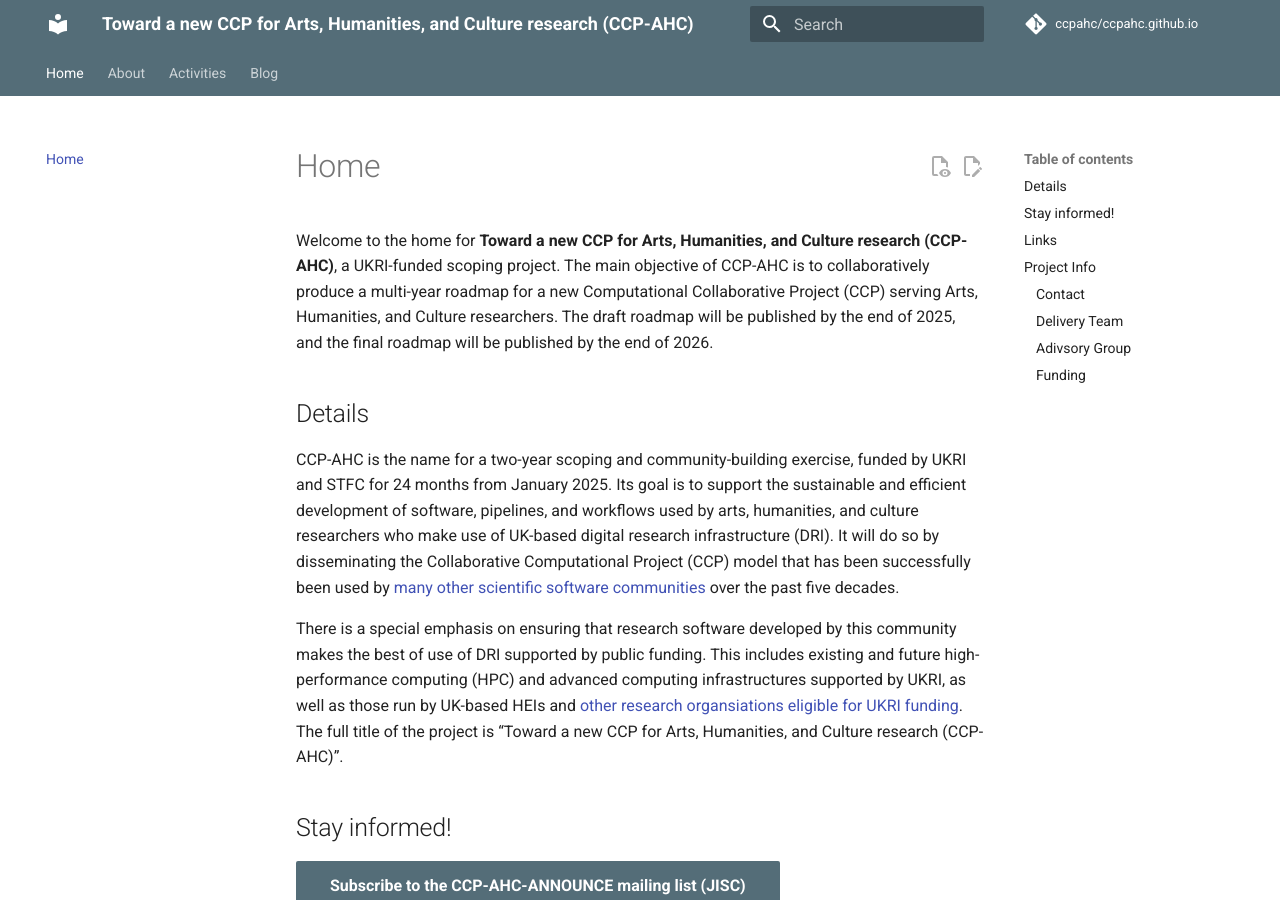
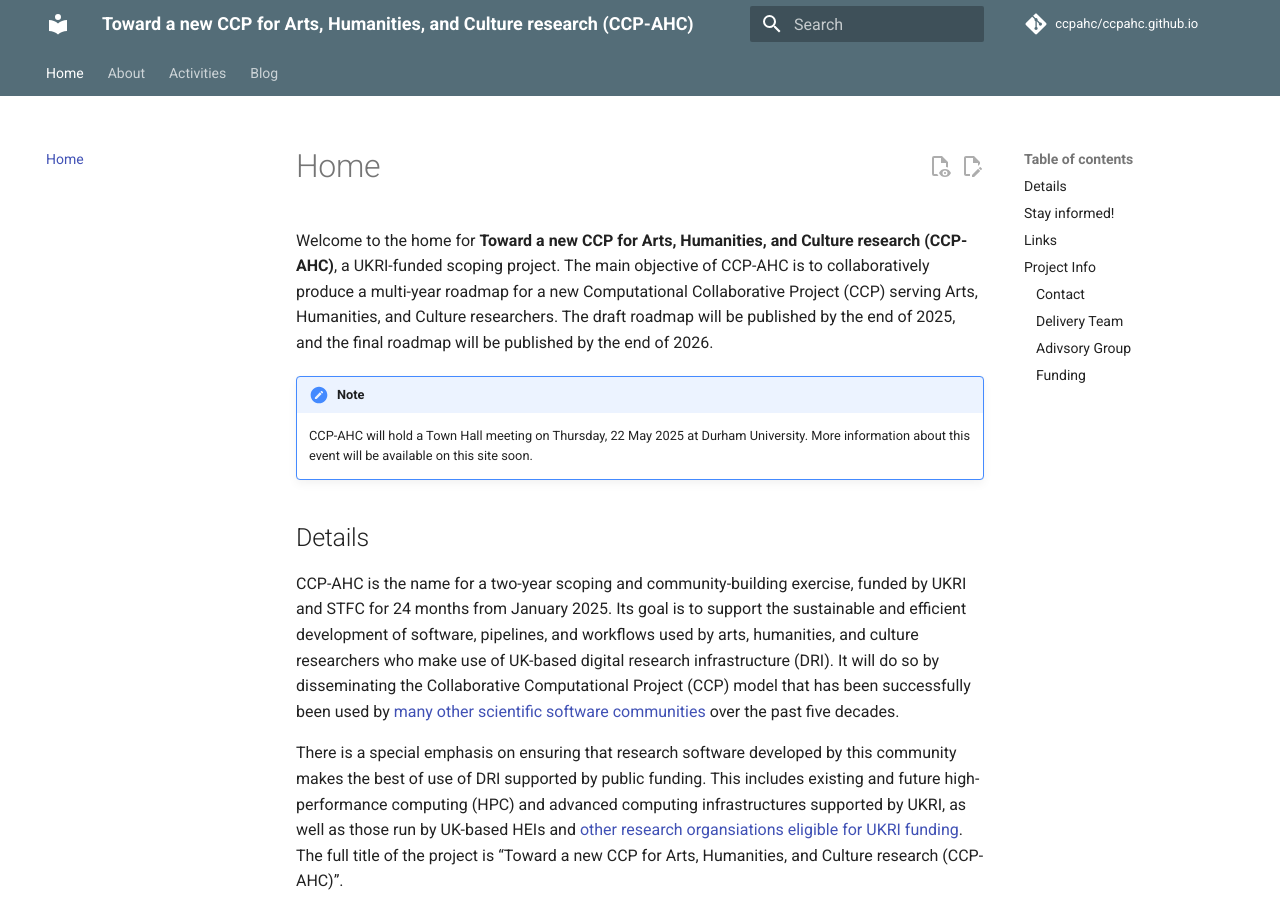
Before and after one commit to ccpahc/ccpahc.github.io, an MkDocs documentation site: the page built from docs/index.md, in a window 1280 px wide and 900 px high. Built offline with MkDocs 1.6.1 and Material for MkDocs 9.7.7, drawn with Linux system fonts in a browser that asks for light colours; comment, search, counter and statistics services are not loaded.

Commit message:
Add info admonition for Town Hall 2025 to front page

```diff
--- a/docs/index.md
+++ b/docs/index.md
@@ -1,4 +1,8 @@
 Welcome to the home for **Toward a new CCP for Arts, Humanities, and Culture research (CCP-AHC)**, a UKRI-funded scoping project. The main objective of CCP-AHC is to collaboratively produce a multi-year roadmap for a new Computational Collaborative Project (CCP) serving Arts, Humanities, and Culture researchers. The draft roadmap will be published by the end of 2025, and the final roadmap will be published by the end of 2026.
+
+!!! note
+
+    CCP-AHC will hold a Town Hall meeting on Thursday, 22 May 2025 at Durham University. More information about this event will be available on this site soon.
 
 ## Details
 
--- a/mkdocs.yml
+++ b/mkdocs.yml
@@ -21,6 +21,7 @@ theme:
         - announce.dismiss
 
 markdown_extensions:
+    - admonition
     - attr_list
     - toc:
         permalink: "¶"
```
